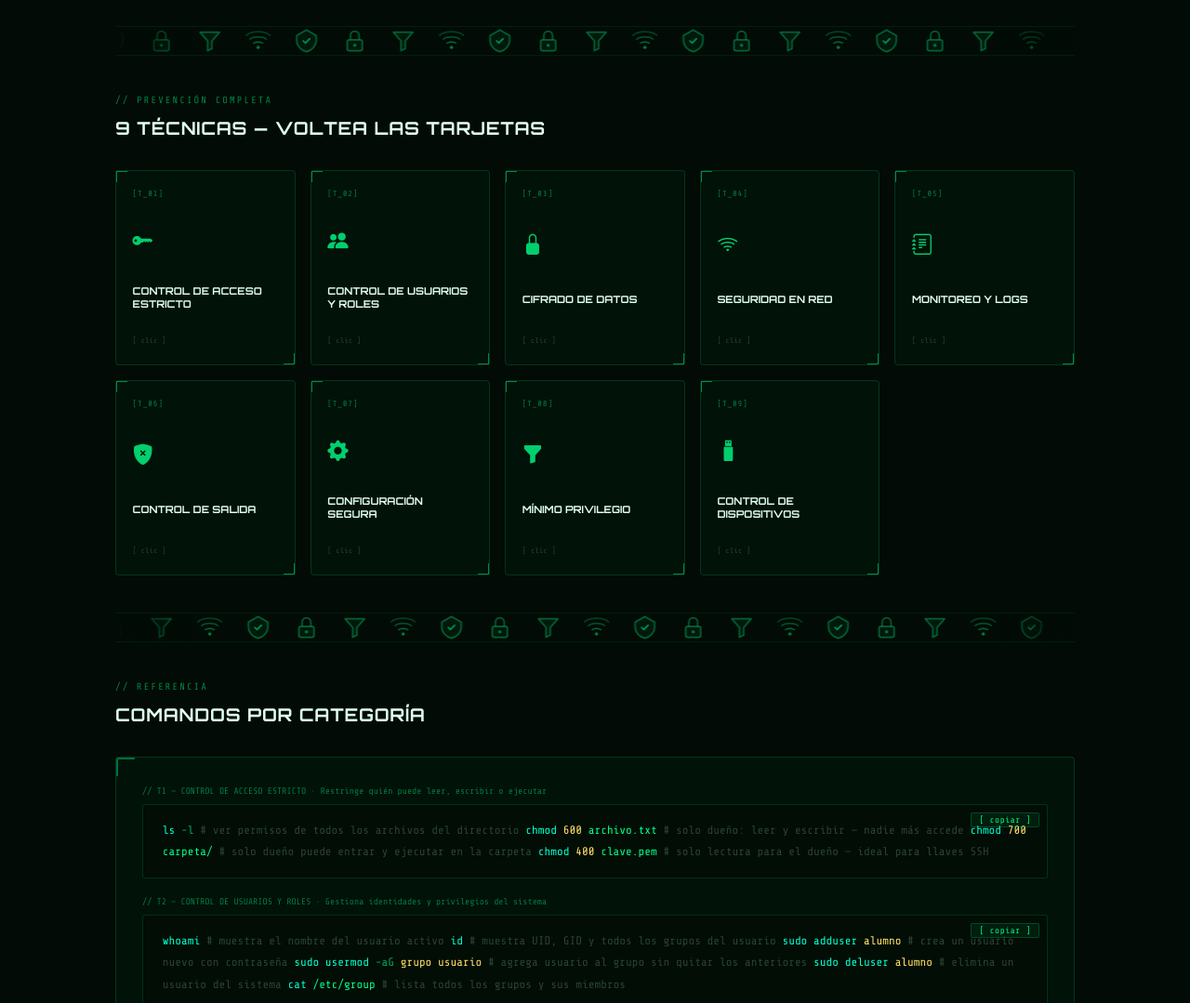
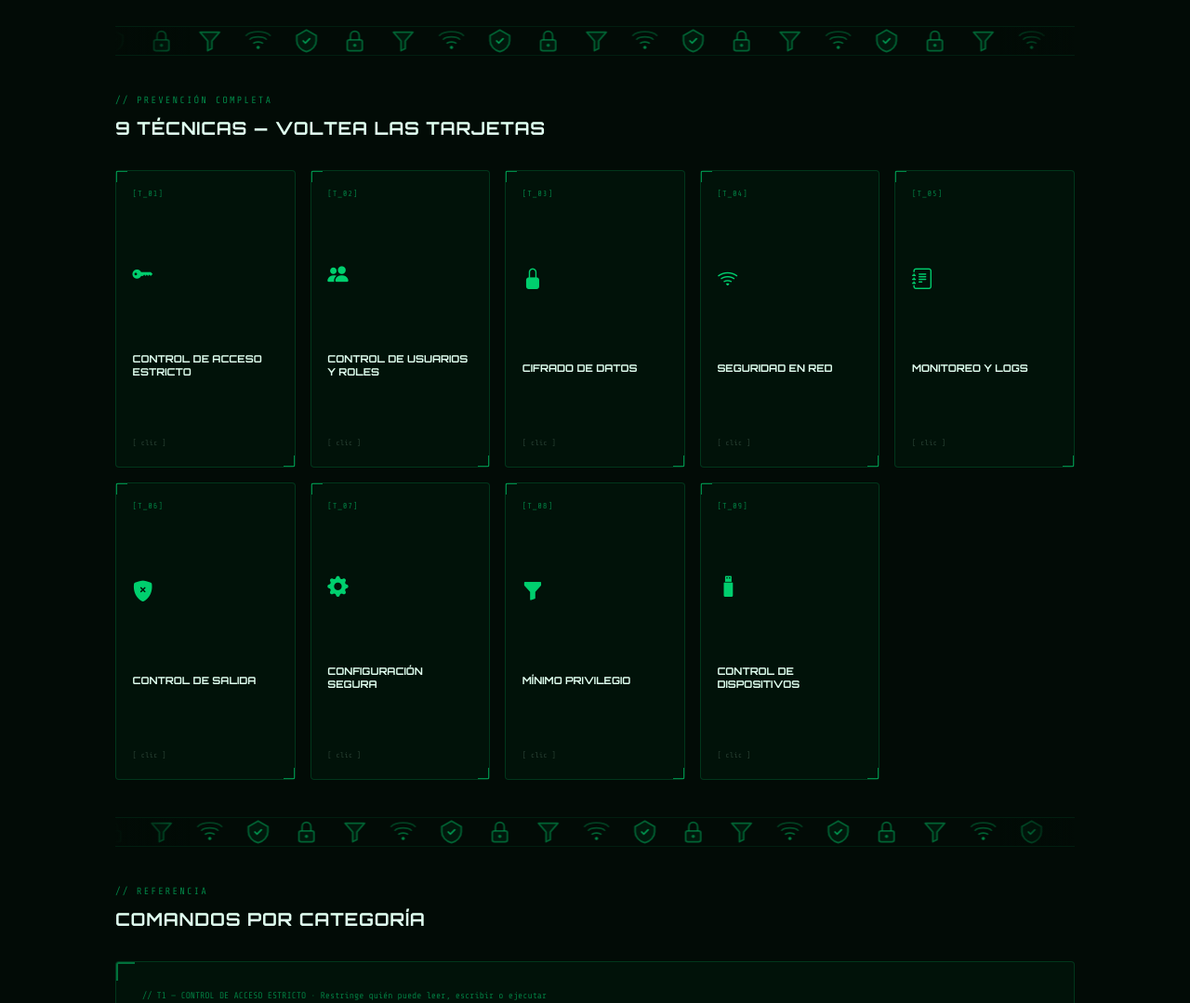
Before and after one commit to gabrielaceix-droid/Cipherguard, a Flask app: page /modulo3 in a window 1280 px wide. Shown: the part 1683-2762 px from the top of the page at 93% size. Run offline with Flask 3, Linux system fonts and the light colour scheme.

Commit message:
modulo3.html

```diff
--- a/templates/modulo3.html
+++ b/templates/modulo3.html
@@ -52,7 +52,7 @@
   .info-box.tip i{color:var(--green);}.info-box.warn i{color:#ffbf00;}.info-box.danger i{color:#ff5555;}
   .info-box i{font-size:1rem;margin-top:2px;flex-shrink:0;}
   .flip-grid{display:grid;grid-template-columns:repeat(auto-fit,minmax(185px,1fr));gap:1rem;margin-bottom:1.5rem;}
-  .flip-card{height:210px;perspective:900px;cursor:pointer;}
+  .flip-card{height:320px;perspective:900px;cursor:pointer;}
   .flip-inner{position:relative;width:100%;height:100%;transition:transform 0.6s cubic-bezier(0.4,0.2,0.2,1);transform-style:preserve-3d;}
   .flip-card.flipped .flip-inner{transform:rotateY(180deg);}
   .flip-front,.flip-back{position:absolute;inset:0;backface-visibility:hidden;border-radius:4px;padding:1.1rem;display:flex;flex-direction:column;justify-content:space-between;border:1px solid rgba(0,255,136,0.15);}
```
